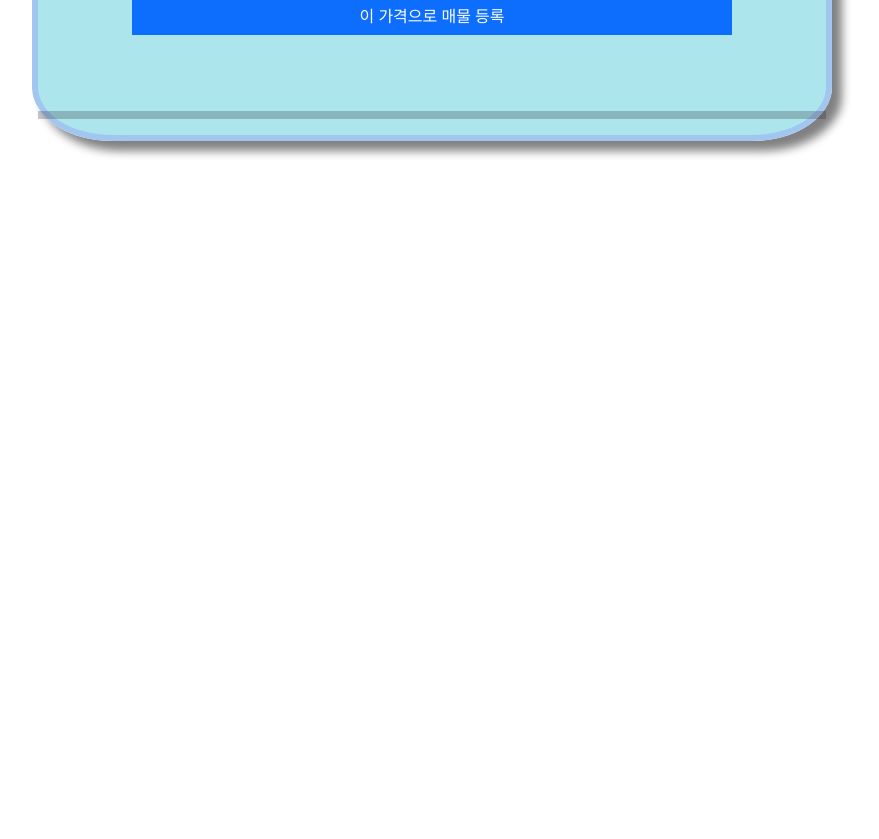
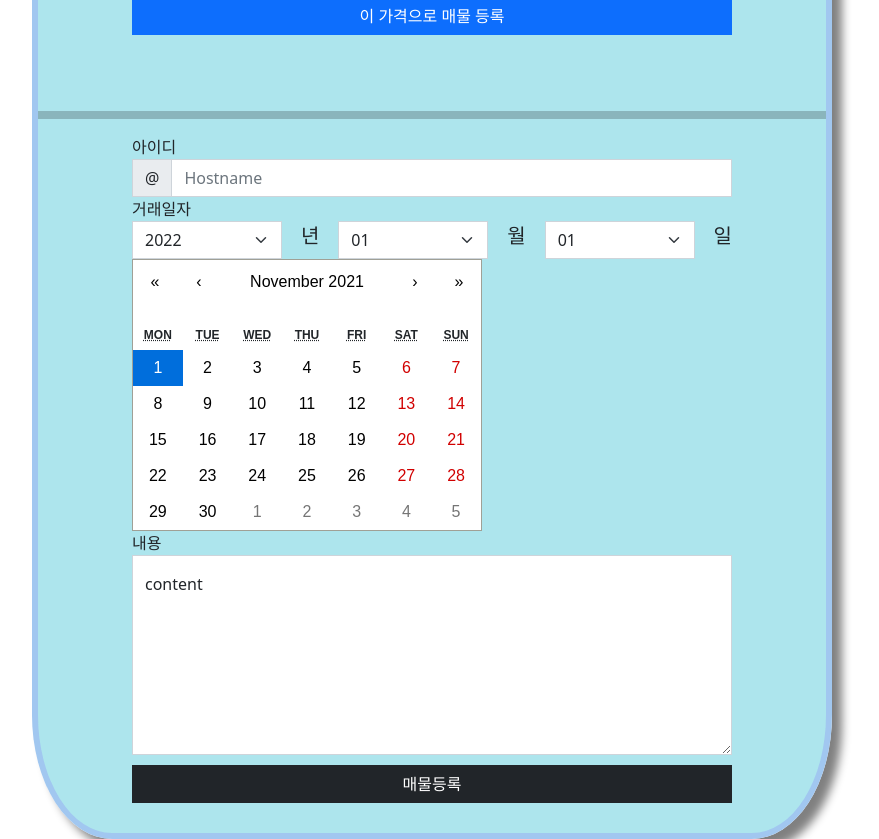
Before and after one commit to Peoplestone2021/c2c_front_end, a Next.js app: page /lobby/calculator in a window 1280 px wide. Shown: the part 420-1259 px from the top of the page, without its empty margins (208-1087 px from the left). Before the commit the page ends 800 px from the top, so only its background shows below. Built offline with nearby package versions, Linux system fonts and the light colour scheme.

Commit message:
fix market.tsx

```diff
--- a/pages/lobby/calculator.tsx
+++ b/pages/lobby/calculator.tsx
@@ -1,6 +1,8 @@
 import styles from './styles/caclulator.module.css'
 import Link from "next/link";
 import { useRef, useState } from 'react';
+import Calendar from 'react-calendar';
+import 'react-calendar/dist/Calendar.css';
 
 const Calculator = () => {
 
@@ -25,7 +27,10 @@
   const content =useRef<HTMLTextAreaElement>(null);
 
   // 매물등록 버튼 누를시 폼 표시
-  const [isAdd, setIsAdd] = useState<boolean>(false);
+  const [isAdd, setIsAdd] = useState<boolean>(true);
+
+  // 달력컴포넌트 날짜
+  const [value, onChange] = useState(new Date());
 
 
 
@@ -180,6 +185,11 @@
                   </select>
                   일
                 </div>
+                <Calendar
+                  onChange={onChange}
+                  value={value}
+                // onClickDay={ }
+                />
                 내용
                 <div className={`form-floating `}>
                   <textarea className={`form-control ${styles.memo}`}
--- a/pages/market/market.tsx
+++ b/pages/market/market.tsx
@@ -49,7 +49,7 @@
   );
 }
 
-const market = () => {
+const Market = () => {
   const router = useRouter();
 
   // const [itemList, setItemList] = useState<MarketItems[]>
@@ -225,4 +225,4 @@
 //   </tr>
 // </tbody>
 // ))} // 데이터 테이블
-export default market;
+export default Market;
```
